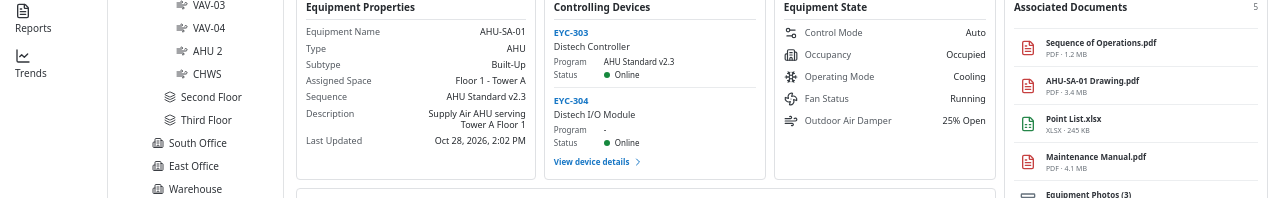
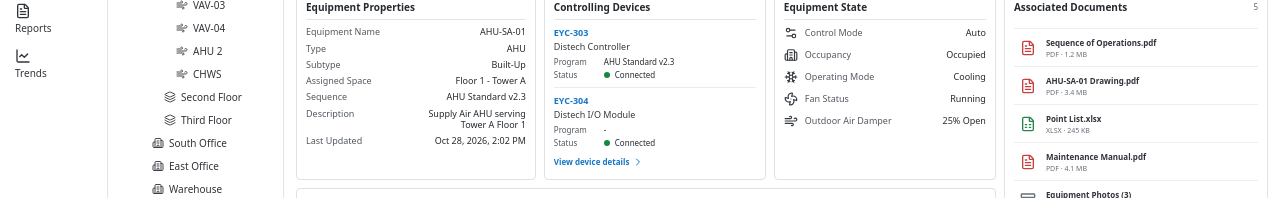
Before and after one commit to Mehra-k/operate-prototype, a React (Vite) app: page / in a window 1280 px wide. Shown: the part 304-502 px from the top of the page. Built offline with nearby package versions, Linux system fonts and the light colour scheme.

Commit message:
Change controller status from Online to Connected

```diff
--- a/src/data/operateOverview.ts
+++ b/src/data/operateOverview.ts
@@ -14,7 +14,7 @@ export type ControllingDevice = {
   id: string
   type: string
   program: string
-  status: 'Online'
+  status: 'Connected'
 }
 
 export type EquipmentStateValue = {
@@ -73,13 +73,13 @@ export const operateOverviewData = {
       id: 'EYC-303',
       type: 'Distech Controller',
       program: 'AHU Standard v2.3',
-      status: 'Online',
+      status: 'Connected',
     },
     {
       id: 'EYC-304',
       type: 'Distech I/O Module',
       program: '-',
-      status: 'Online',
+      status: 'Connected',
     },
   ] satisfies ControllingDevice[],
   equipmentState: [
```
